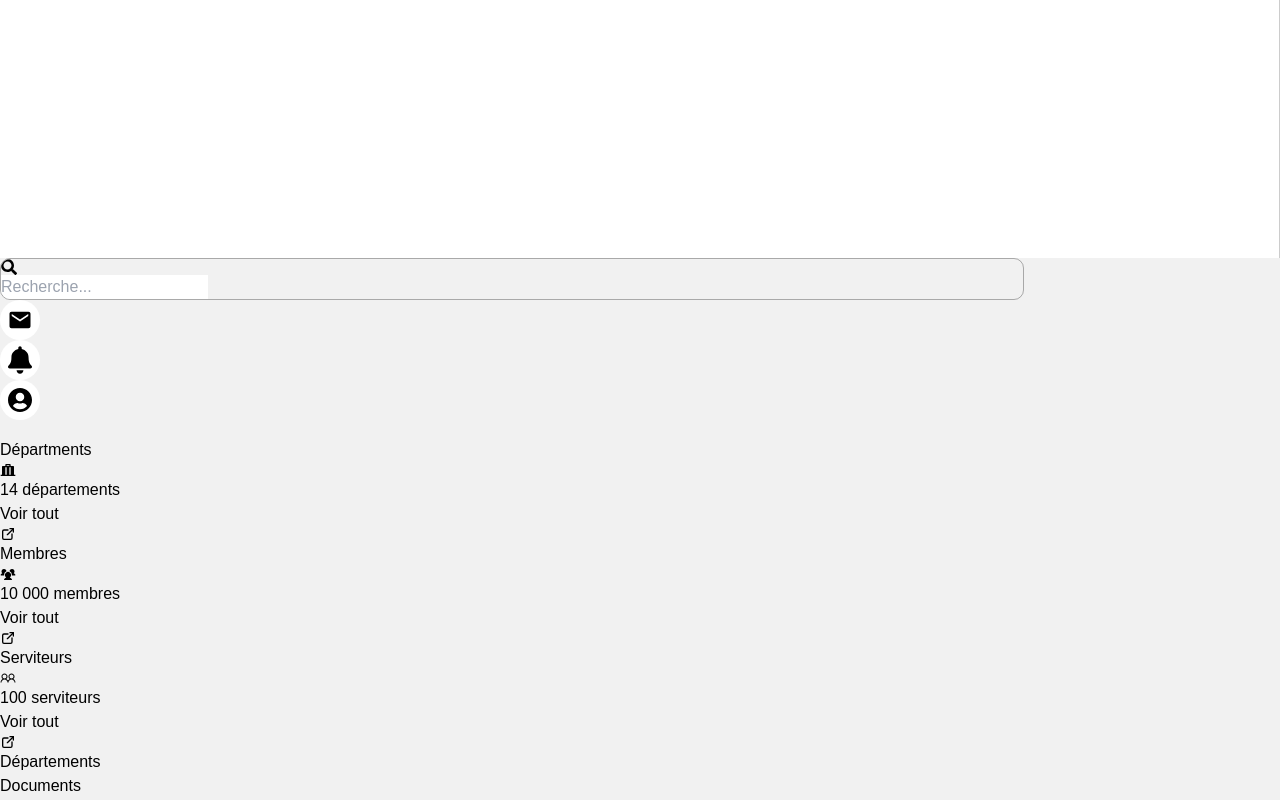
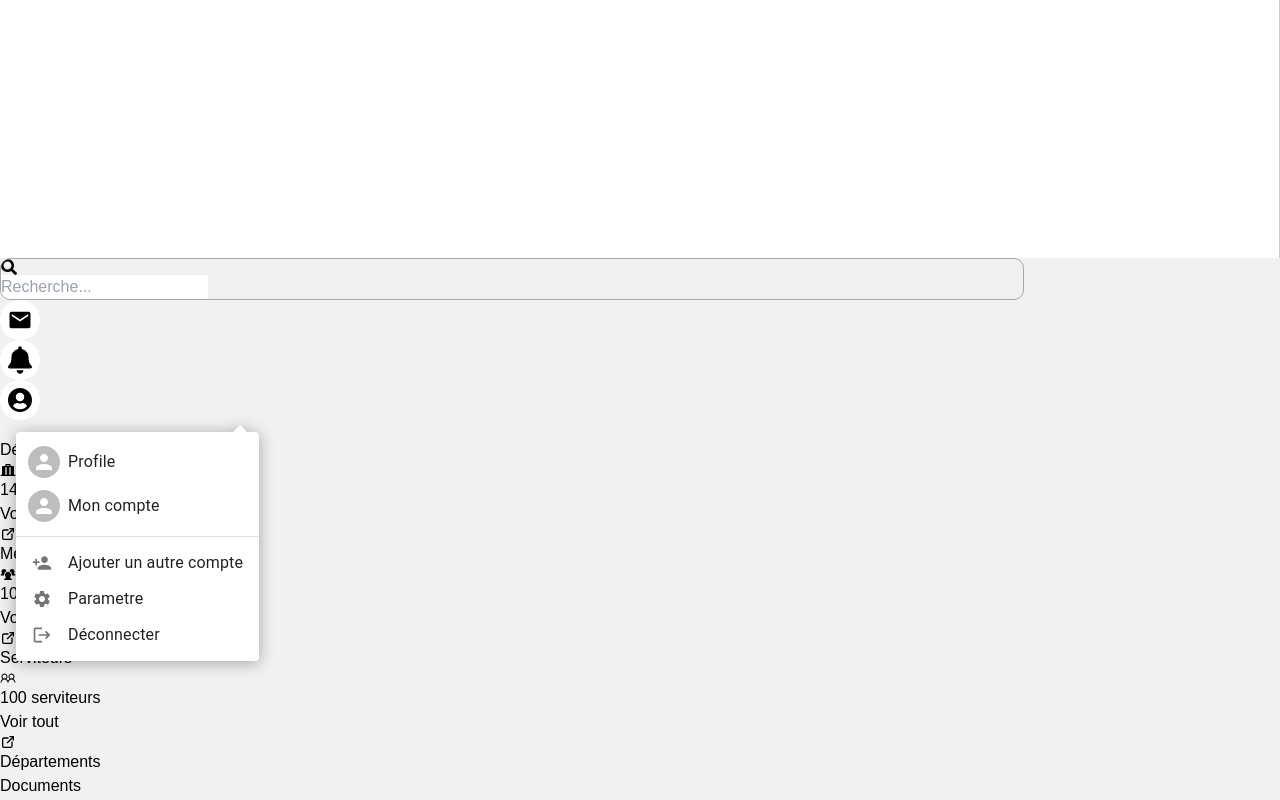
Before and after one commit to rovertnet/evv_ap, a React (Vite) app in the folder documents/: page / in a window 1280 px wide. Both pictures are taken after a click on the button 20 px from the left and 942 px from the top of the page. Shown: the part 542-1342 px from the top of the page. Built offline with nearby package versions, Linux system fonts and the light colour scheme.

Commit message:
last commit

```diff
--- a/documents/package.json
+++ b/documents/package.json
@@ -13,6 +13,7 @@
     "@emotion/react": "^11.13.3",
     "@emotion/styled": "^11.13.0",
     "@material-tailwind/react": "^2.1.10",
+    "@mui/icons-material": "^6.1.2",
     "@mui/material": "^6.1.2",
     "react": "^18.3.1",
     "react-dom": "^18.3.1",
--- a/documents/src/components/header/Header.jsx
+++ b/documents/src/components/header/Header.jsx
@@ -4,8 +4,29 @@ import { FaSearch } from "react-icons/fa";
 import { IoMdMail } from "react-icons/io";
 import { FaUserCircle } from "react-icons/fa";
 
+import Avatar from "@mui/material/Avatar";
+import Menu from "@mui/material/Menu";
+import MenuItem from "@mui/material/MenuItem";
+import ListItemIcon from "@mui/material/ListItemIcon";
+import Divider from "@mui/material/Divider";
+import PersonAdd from "@mui/icons-material/PersonAdd";
+import Settings from "@mui/icons-material/Settings";
+import Logout from "@mui/icons-material/Logout";
+import { useState } from "react";
+
+
 
 export default function Header() {
+
+  const [anchorEl, setAnchorEl] = useState(null);
+  const open = Boolean(anchorEl);
+  const handleClick = (event) => {
+    setAnchorEl(event.currentTarget);
+  };
+  const handleClose = () => {
+    setAnchorEl(null);
+  };
+
   return (
     <>
       <header className="header fixed top-0 right-0 bg-white py-4 z-[100] flex justify-between items-cente p-5">
@@ -32,9 +53,73 @@ export default function Header() {
             </li>
 
             <li>
-              <Button>
+              <Button onClick={handleClick}>
                 <FaUserCircle size={30} />
               </Button>
+
+              <Menu
+                anchorEl={anchorEl}
+                id="account-menu"
+                open={open}
+                onClose={handleClose}
+                onClick={handleClose}
+                slotProps={{
+                  paper: {
+                    elevation: 0,
+                    sx: {
+                      overflow: 'visible',
+                      filter: 'drop-shadow(0px 2px 8px rgba(0,0,0,0.32))',
+                      mt: 1.5,
+                      '& .MuiAvatar-root': {
+                        width: 32,
+                        height: 32,
+                        ml: -0.5,
+                        mr: 1,
+                      },
+                      '&::before': {
+                        content: '""',
+                        display: 'block',
+                        position: 'absolute',
+                        top: 0,
+                        right: 14,
+                        width: 10,
+                        height: 10,
+                        bgcolor: 'background.paper',
+                        transform: 'translateY(-50%) rotate(45deg)',
+                        zIndex: 0,
+                      },
+                    },
+                  },
+                }}
+                transformOrigin={{ horizontal: 'right', vertical: 'top' }}
+                anchorOrigin={{ horizontal: 'right', vertical: 'bottom' }}
+              >
+                <MenuItem onClick={handleClose}>
+                  <Avatar /> Profile
+                </MenuItem>
+                <MenuItem onClick={handleClose}>
+                  <Avatar /> Mon compte
+                </MenuItem>
+                <Divider />
+                <MenuItem onClick={handleClose}>
+                  <ListItemIcon>
+                    <PersonAdd fontSize="small" />
+                  </ListItemIcon>
+                  Ajouter un autre compte
+                </MenuItem>
+                <MenuItem onClick={handleClose}>
+                  <ListItemIcon>
+                    <Settings fontSize="small" />
+                  </ListItemIcon>
+                  Parametre
+                </MenuItem>
+                <MenuItem onClick={handleClose}>
+                  <ListItemIcon>
+                    <Logout fontSize="small" />
+                  </ListItemIcon>
+                  Déconnecter
+                </MenuItem>
+              </Menu>
             </li>
           </ul>
         </div>
```
Also changed, not shown: 1 other file (tests, documents, lock files or other folders).
